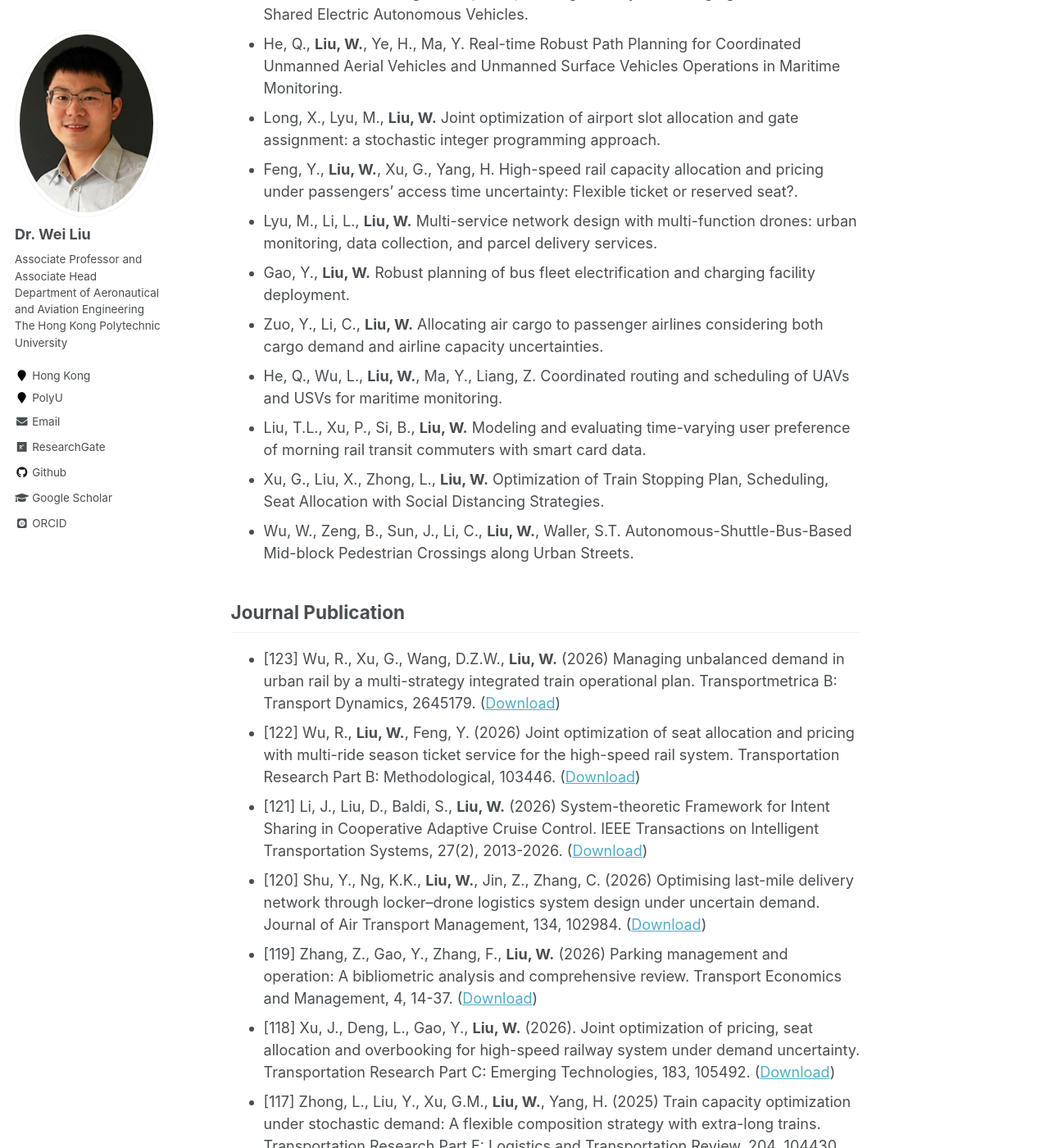
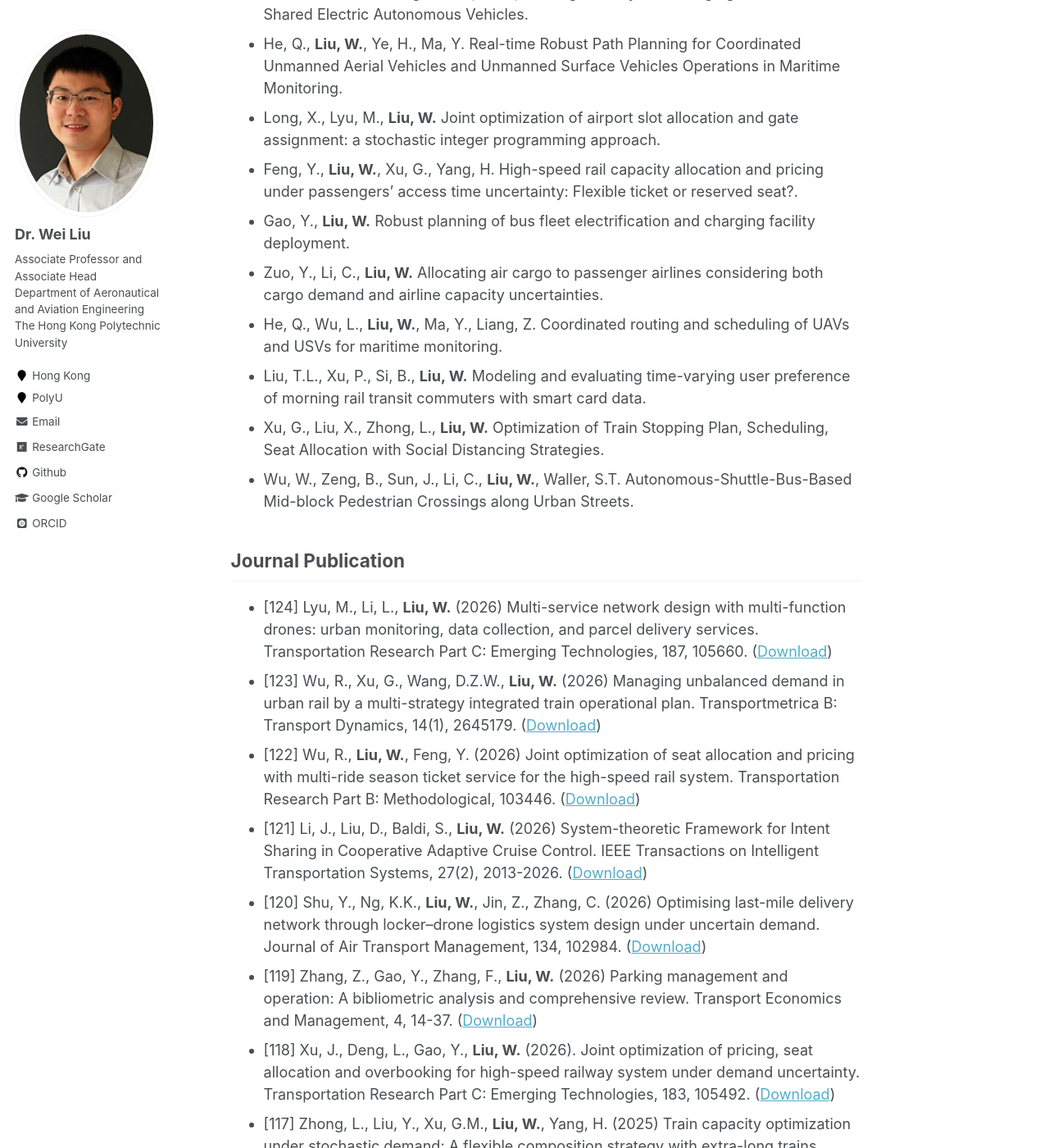
Before and after one commit to weiliu2016/weiliu2016.github.io, a Jekyll site: the page built from _pages/publications.md, in a window 1280 px wide and 1400 px high, scrolled down 1908 px. Shown: the whole window at 82% size. Built offline with Jekyll 4.4.1, drawn with Linux system fonts in a browser that asks for light colours; some web fonts are replaced; formulas are drawn with MathJax 3.

Commit message:
Update publications.md

```diff
--- a/_pages/publications.md
+++ b/_pages/publications.md
@@ -59,7 +58,8 @@ Selected Working Papers
 
 Journal Publication
 ----------
-* [123] Wu, R., Xu, G., Wang, D.Z.W., **Liu, W.** (2026) Managing unbalanced demand in urban rail by a multi-strategy integrated train operational plan. Transportmetrica B: Transport Dynamics, 2645179. ([Download](https://doi.org/10.1080/21680566.2026.2645179))
+* [124] Lyu, M., Li, L., **Liu, W.** (2026) Multi-service network design with multi-function drones: urban monitoring, data collection, and parcel delivery services. Transportation Research Part C: Emerging Technologies, 187, 105660. ([Download](https://doi.org/10.1016/j.trc.2026.105660))
+* [123] Wu, R., Xu, G., Wang, D.Z.W., **Liu, W.** (2026) Managing unbalanced demand in urban rail by a multi-strategy integrated train operational plan. Transportmetrica B: Transport Dynamics, 14(1), 2645179. ([Download](https://doi.org/10.1080/21680566.2026.2645179))
 * [122] Wu, R., **Liu, W.**, Feng, Y. (2026) Joint optimization of seat allocation and pricing with multi-ride season ticket service for the high-speed rail system. Transportation Research Part B: Methodological, 103446. ([Download](https://doi.org/10.1016/j.trb.2026.103446))
 * [121] Li, J., Liu, D., Baldi, S., **Liu, W.** (2026) System-theoretic Framework for Intent Sharing in Cooperative Adaptive Cruise Control. IEEE Transactions on Intelligent Transportation Systems, 27(2), 2013-2026. ([Download](https://doi.org/10.1109/TITS.2025.3637809))
 * [120] Shu, Y., Ng, K.K., **Liu, W.**, Jin, Z., Zhang, C. (2026) Optimising last-mile delivery network through locker–drone logistics system design under uncertain demand. Journal of Air Transport Management, 134, 102984. ([Download](https://doi.org/10.1016/j.jairtraman.2026.102984))
```
Also changed, not shown: other parts of _pages/publications.md (+0 -1 lines).
